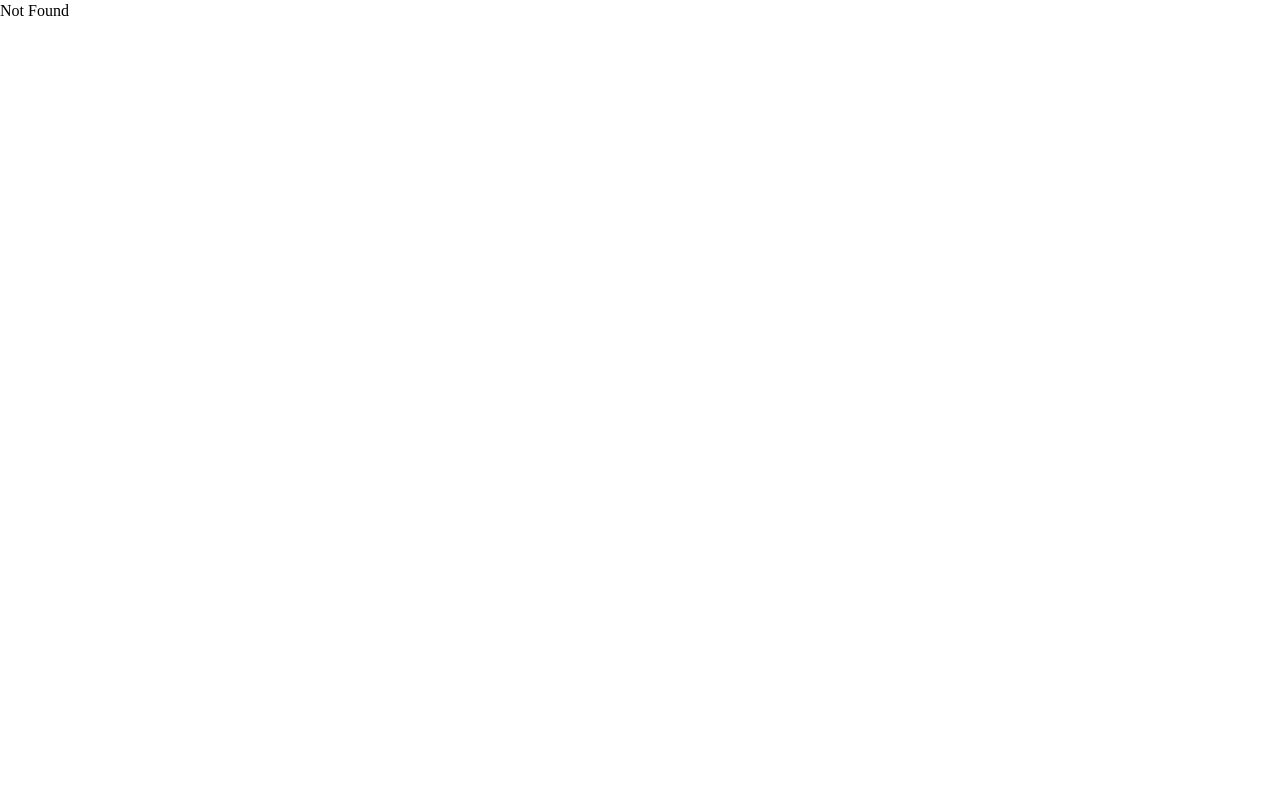
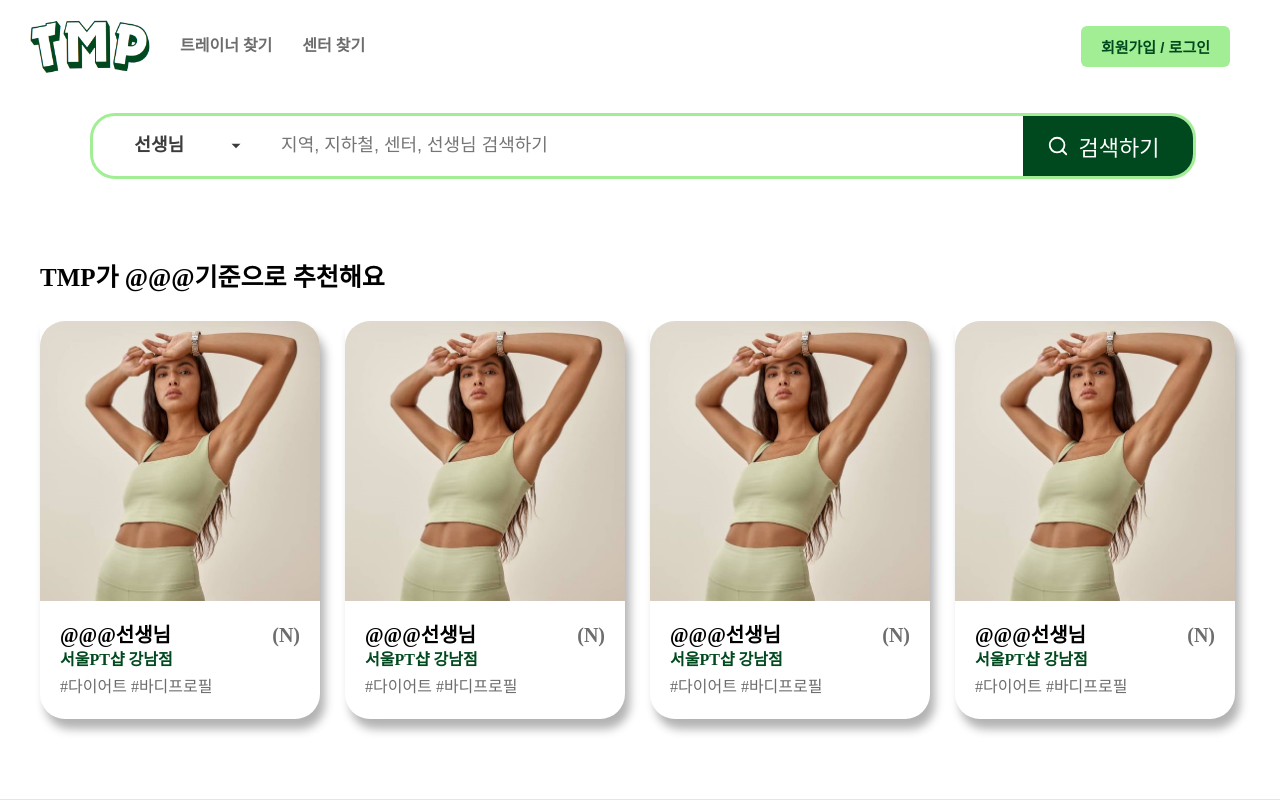
Before and after one commit to gaebonglee/TMP, a React (Create React App) app in the folder front-end/: page /login/roleError/1 in a window 1280 px wide. Before the commit this address had no page. Shown: the top 800 px of the page. Built offline with nearby package versions, Linux system fonts and the light colour scheme; no server answers.

Commit message:
login error 페이지 추가

```diff
--- a/front-end/src/App.js
+++ b/front-end/src/App.js
@@ -17,6 +17,7 @@ function App() {
         { path: "/trainermap", element: <TotalTrainerMap /> },
         { path: "/centermap", element: <TotalCenterMap /> },
         { path: "/trainerDetail", element: <TrainerDetail /> },
+        { path: "/login/roleError/:role", element: <Mainpage /> },
       ],
     },
   ]);
--- a/front-end/src/pages/Mainpage.jsx
+++ b/front-end/src/pages/Mainpage.jsx
@@ -1,9 +1,13 @@
 import React from "react";
 import Search from "../components/mainpage/Search";
 import TrainerCard from "../components/mainpage/TrainerCard";
+import LoginErrorModal from "../components/loginErrorModal/LoginErrorModal";
+import { useParams } from "react-router-dom";
 const Home = () => {
+  const { role } = useParams();
   return (
     <>
+      {role && <LoginErrorModal roles={role} />}
       <Search />
       <TrainerCard />
     </>
```
